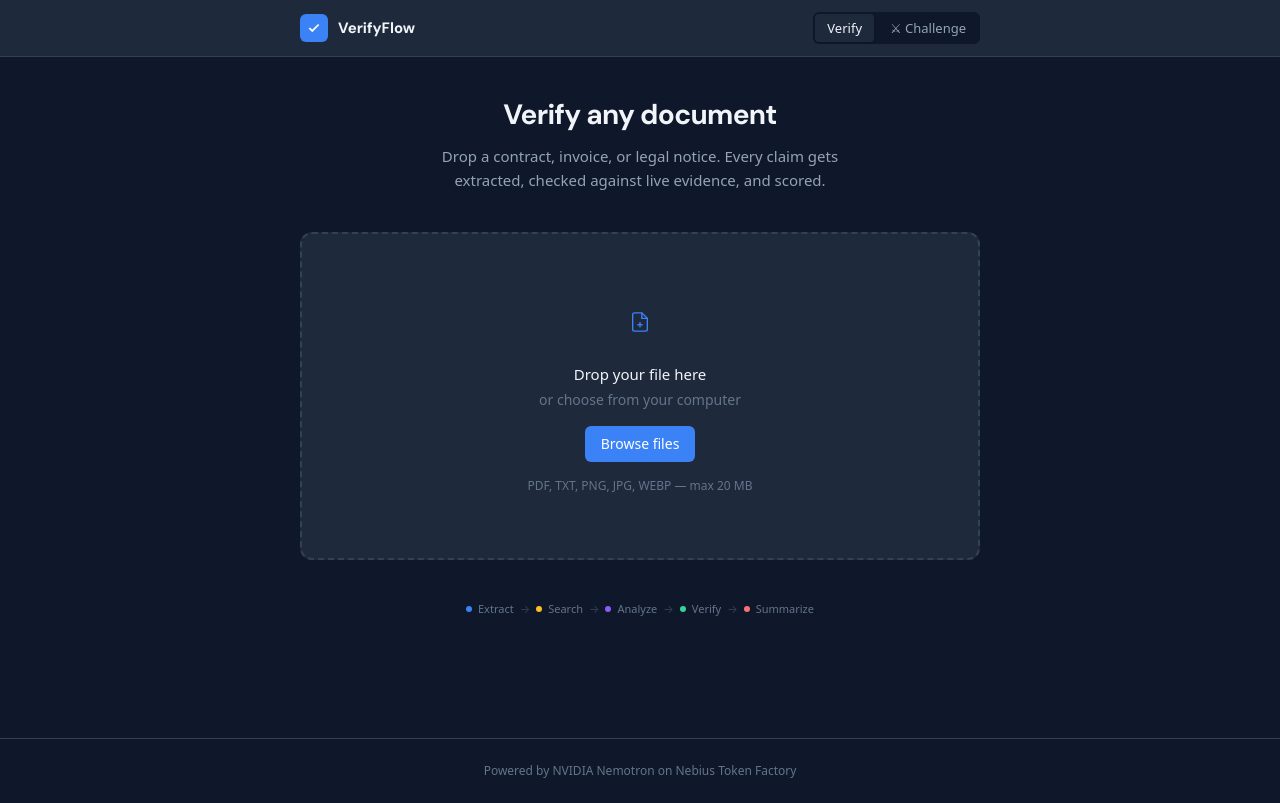
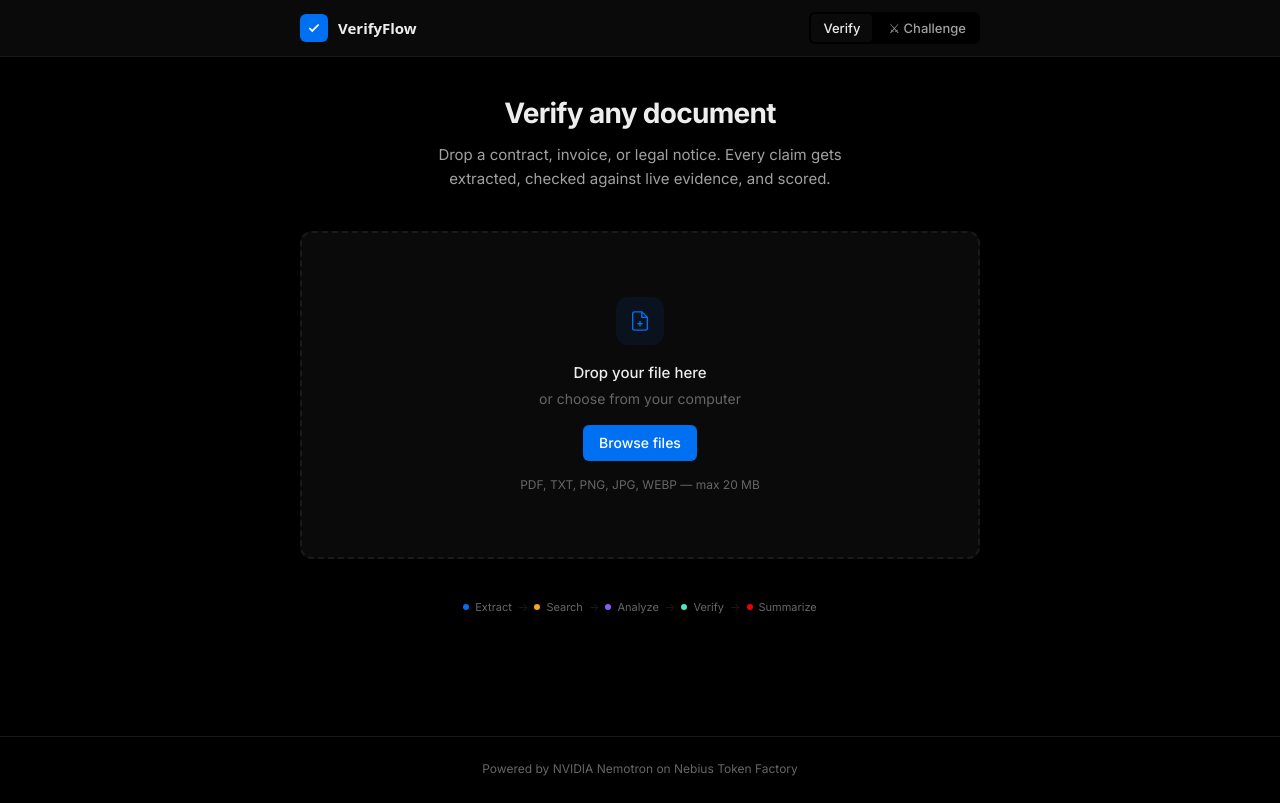
Before and after one commit to vikassharma270907-alt/verifynow, a React (Vite) app in the folder frontend/: page / in a window 1280 px wide. Built offline with nearby package versions, Linux system fonts and the light colour scheme; the HTML template or start-up script is replaced by a standard one.

Commit message:
chore: auto-sync changes to GitHub

```diff
--- a/frontend/src/index.css
+++ b/frontend/src/index.css
@@ -1,4 +1,4 @@
-@import url('https://fonts.googleapis.com/css2?family=DM+Sans:ital,opsz,wght@0,9..40,400;0,9..40,500;0,9..40,600;0,9..40,700;1,9..40,400&display=swap');
+@import url('https://fonts.googleapis.com/css2?family=Inter:opsz,wght@14..32,400;14..32,500;14..32,600;14..32,700&display=swap');
 
 @tailwind base;
 @tailwind components;
@@ -6,35 +6,45 @@
 
 @layer base {
   :root {
-    --brand: #3B82F6;
-    --brand-soft: #1E293B;
-    --verified: #34D399;
-    --verified-soft: #064E3B;
-    --contradicted: #F87171;
-    --contradicted-soft: #450A0A;
-    --unverifiable: #FBBF24;
-    --unverifiable-soft: #451A03;
-    --surface: #0F172A;
-    --card: #1E293B;
-    --border: #334155;
-    --text-primary: #F1F5F9;
-    --text-secondary: #94A3B8;
-    --text-tertiary: #64748B;
+    --brand: #0070F3;
+    --brand-soft: #0070F315;
+    --verified: #50E3C2;
+    --verified-soft: #50E3C215;
+    --contradicted: #EE0000;
+    --contradicted-soft: #EE000015;
+    --unverifiable: #F5A623;
+    --unverifiable-soft: #F5A62315;
+    --surface: #000000;
+    --card: #0A0A0A;
+    --border: #1A1A1A;
+    --text-primary: #EDEDED;
+    --text-secondary: #A1A1A1;
+    --text-tertiary: #666666;
   }
 
-  html { font-size: 16px; -webkit-font-smoothing: antialiased; }
+  html {
+    font-size: 16px;
+    -webkit-font-smoothing: antialiased;
+    -moz-osx-font-smoothing: grayscale;
+  }
 
   body {
-    font-family: system-ui, -apple-system, BlinkMacSystemFont, sans-serif;
+    font-family: 'Inter', system-ui, -apple-system, sans-serif;
     color: var(--text-primary);
     background: var(--surface);
     line-height: 1.6;
   }
 
   h1, h2, h3, h4 {
-    font-family: "DM Sans", system-ui, sans-serif;
-    line-height: 1.25;
-    letter-spacing: -0.01em;
+    font-family: 'Inter', system-ui, sans-serif;
+    line-height: 1.2;
+    letter-spacing: -0.02em;
+    font-weight: 600;
+  }
+
+  ::selection {
+    background: var(--brand);
+    color: #fff;
   }
 }
 
@@ -50,7 +60,7 @@
   @keyframes step-in { from { opacity: 0; transform: translateY(8px); } to { opacity: 1; transform: translateY(0); } }
 
   .active-pulse { animation: pulse 1.8s ease-in-out infinite; }
-  @keyframes pulse { 0%, 100% { opacity: 1; } 50% { opacity: 0.4; } }
+  @keyframes pulse { 0%, 100% { opacity: 1; } 50% { opacity: 0.3; } }
 }
 
 @media (prefers-reduced-motion: reduce) {
```
